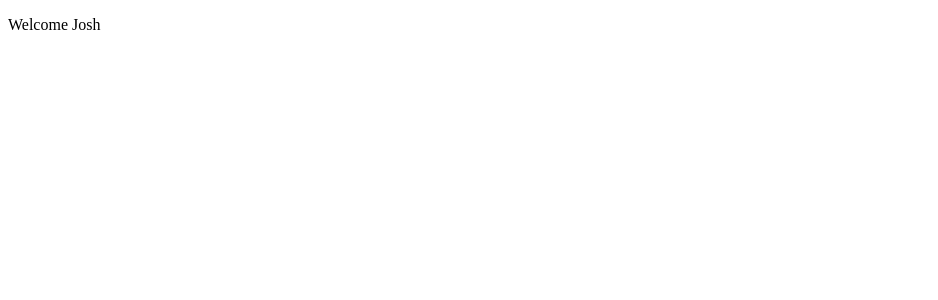
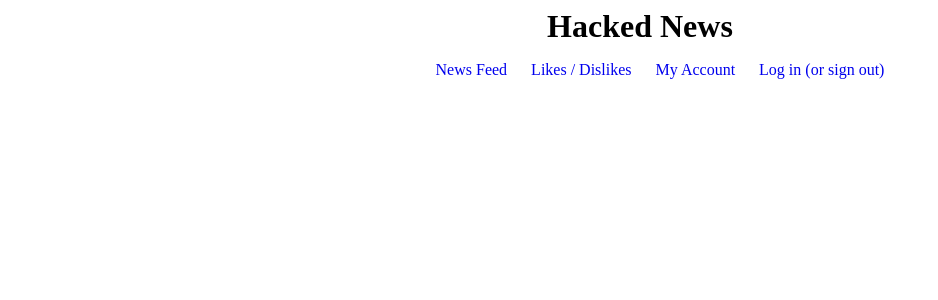
Before and after one commit to joshrlowe/hacked-news, a Flask app: page / in a window 1280 px wide. Before the commit the part shown is almost empty. Shown: the top 300 px of the page, without its empty margins (0-938 px from the left). Run offline with Flask 2, Linux system fonts and the light colour scheme.

Commit message:
Added basic site layout

```diff
--- /dev/null
+++ b/requirements.txt
@@ -0,0 +1,4 @@
+flask>=2.0.3
+python-dotenv>=0.19.2
+authlib>=1.0
+requests>=2.27.1
--- a/templates/index.html
+++ b/templates/index.html
@@ -6,8 +6,61 @@
 	<link rel="icon" href="https://img.icons8.com/parakeet/344/experimental-internet-parakeet.png" />
 </head>
 
+<style>
+#top_bar {
+	width: 50%;
+	margin: 0 auto;
+}
+
+#news {
+	text-align: center;
+}
+
+#news h1 {
+	margin: 0;
+	padding: 0;
+}
+
+#menu {
+	text-align: center;
+}
+
+#menu ul {
+
+}
+
+#menu ul li {
+	list-style-type: none;
+	display: inline-block;
+}
+
+#menu ul li a {
+	text-decoration: none;
+	padding: 5px 10px;
+}
+
+#menu ul li a:hover {
+	color: #002040;
+}
+</style>
+
 <body>
-	<p>Welcome Josh</p>
+
+<div id="top_bar">
+	<div id="news">
+		<h1>Hacked News</h1>
+	</div>
+
+	<div id="menu">
+		<ul>
+			<li><a href="#">News Feed</a></li>
+			<li><a href="#">Likes / Dislikes</a></li>
+			<li><a href="#">My Account</a></li>
+			<li><a href="#">Log in (or sign out)</a></li>
+		</ul>
+	</div>
+</div>
+
 </body>
 
 </html>
```
Also changed, not shown: 1 other file.
